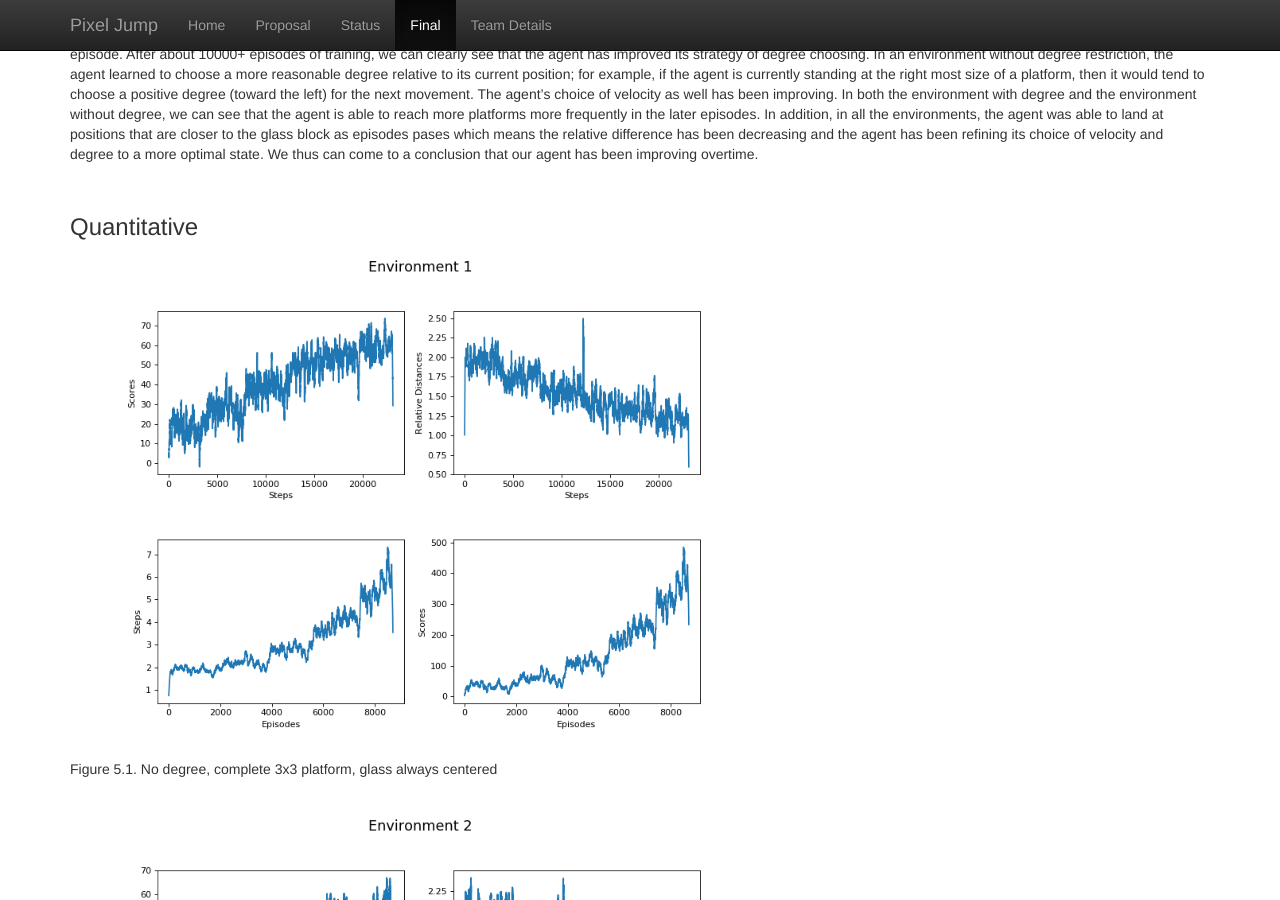
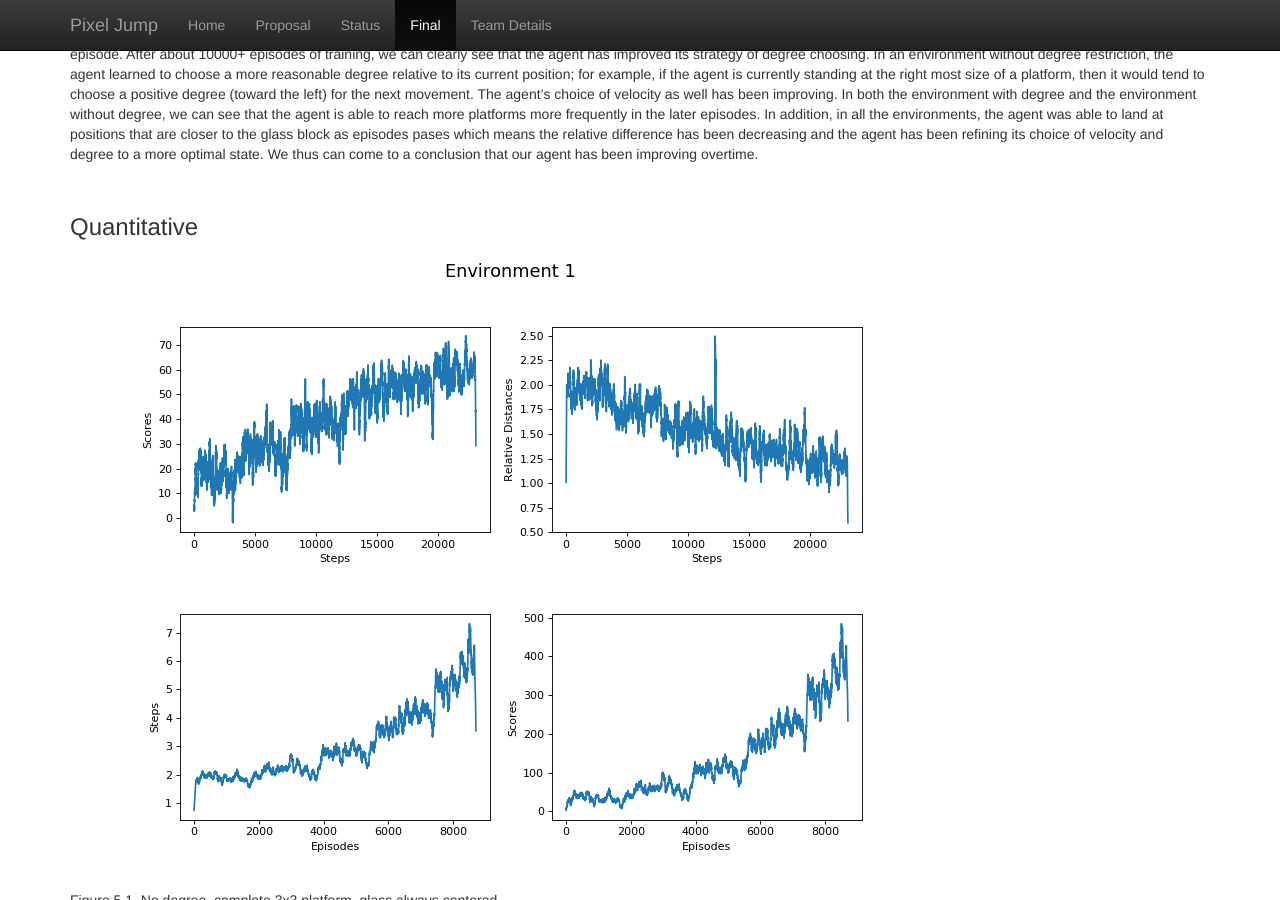
Before and after one commit to bikaylee/Jump-Jump, a Jekyll site: the page built from docs/final.md, in a window 1280 px wide and 900 px high, scrolled down 5766 px. Built offline with Jekyll 4.4.1, drawn with Linux system fonts in a browser that asks for light colours; our own code applies the rules of GitHub Pages for plain Markdown files; formulas are drawn with MathJax 3.

Commit message:
Update final.md

```diff
--- a/docs/final.md
+++ b/docs/final.md
@@ -160,7 +160,7 @@ As it was mentioned in our status report, we can qualitatively evaluate the impl
 
 <br>
 ### Quantitative
-<img src="image/Environment_1.png" width=700> <br>
+<img src="image/Environment_1.png"> <br>
 Figure 5.1. No degree, complete 3x3 platform, glass always centered <br>
 <br>
 
@@ -168,15 +168,15 @@ Figure 5.1. No degree, complete 3x3 platform, glass always centered <br>
 Figure 5.2. No degree, complete 3x3 platform, glass randomly at x = 1.5 <br>
 <br>
 
-<img src="image/Environment_3.png" width=700> <br>
+<img src="image/Environment_3.png"> <br>
 Figure 5.3. Restricted degree, complete 3x3 platform, glass randomly at any block <br>
 <br>
 
-<img src="image/Environment_4.png" width=700> <br>
+<img src="image/Environment_4.png"> <br>
 Figure 5.4. Restricted degree, incomplete 3x3 platform, glass may randomly be at any block <br>
 <br>
 
-<img src="image/Environment_5.png" width=700> <br>
+<img src="image/Environment_5.png"> <br>
 Figure 5.5. Wider degree, incomplete 3x3 platform, glass may randomly be at any block <br>
 <br>
 
```
